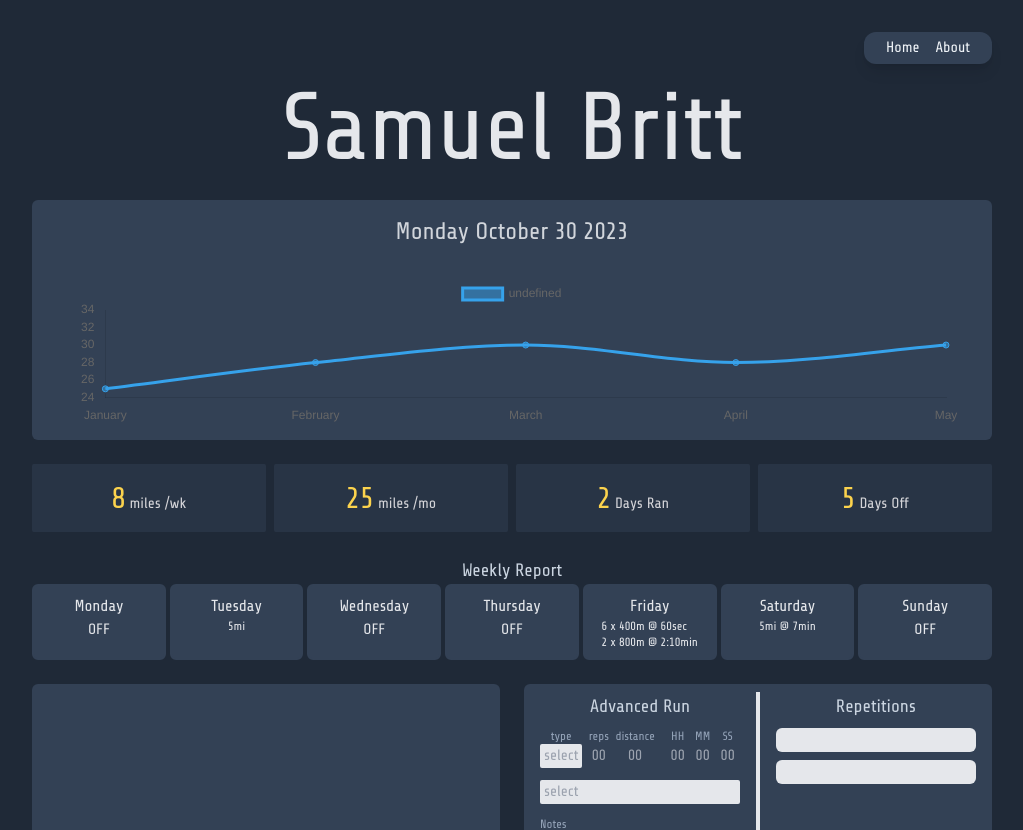
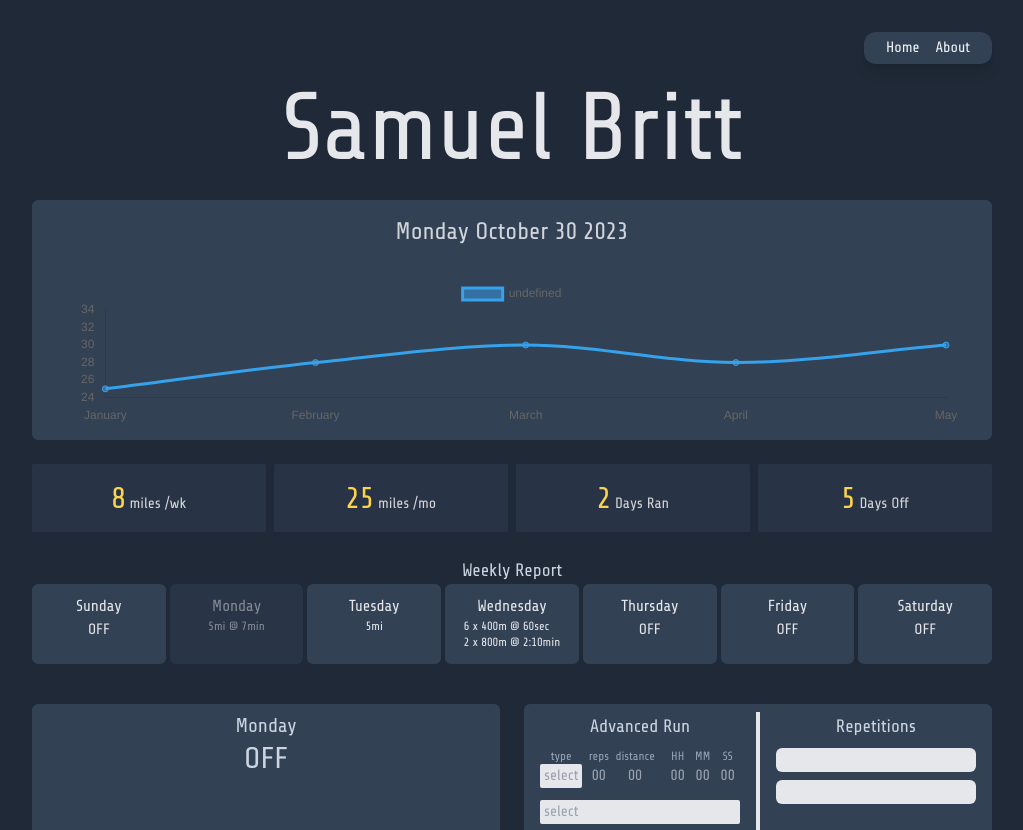
Before and after one commit to SamBritt/workout-tracker, a Vue app: page / in a window 1280 px wide. Shown: the top 830 px of the page, without its empty margins (128-1151 px from the left). Built offline with nearby package versions, Linux system fonts and the light colour scheme.

Commit message:
date helpers, ts fixxes, details section

```diff
--- a/src/components/DailyDetails.vue
+++ b/src/components/DailyDetails.vue
@@ -1,24 +1,44 @@
 <script setup lang="ts">
-const props = defineProps({
-  current: {
-    type: Object
-  }
-})
+import type { Workout } from '@/types/workout'
+
+const props = defineProps<{
+  workout: Workout | { day: string, details?: never}
+}>()
 </script>
 
 <template>
-  <div class="bg-slate-700 py-2 px-4 rounded-md w-1/2">
-    <h2 class="text-xl text-slate-300">{{ current.day }}</h2>
+  <div class="flex flex-col items-center bg-slate-700 py-2 px-4 rounded-md w-1/2">
+    <h2 class="text-xl text-slate-300">{{ workout.day }}</h2>
 
-    <div>
-        <ul>
-            <li v-for="item in current.details">
-            <span>{{item.reps}}</span>
-            <span> x </span>
-            <span>{{item.distance}}</span>
-            </li>
-        </ul>
+    <div class="text-slate-300" v-if="workout.details">
+      <h4 class="text-md">Details</h4>
+      <ul class="flex flex-col gap-1">
+        <li
+          v-for="item in workout.details"
+          class="leading-4">
+          <div>
+            <span>{{ item.reps }}</span>
+            <span
+              v-if="item.reps"
+              class="text-xs text-slate-400">
+              &nbsp;x&nbsp;
+            </span>
+            <span>{{ item.distance }}{{ item.length }}</span>
+            <span class="text-xs text-slate-400">&nbsp;@&nbsp;</span>
+            <span>{{ item.pace }}{{ item.paceType }}</span>
+          </div>
+          <div
+            class="text-slate-400"
+            v-if="item.rest">
+            <span class="text-xs">{{ item.rest }}</span>
+            <span class="text-xs">{{ item.restType }} rest</span>
+          </div>
+        </li>
+      </ul>
+    </div>
 
+    <div v-else>
+      <h3 class="text-3xl text-slate-300">OFF</h3>
     </div>
   </div>
 </template>
--- a/src/components/ReportTIle.vue
+++ b/src/components/ReportTIle.vue
@@ -1,25 +1,20 @@
 <script setup lang="ts">
+import type { Workout } from '@/types/workout';
 
-// const emit = defineEmits()
-const props = defineProps({
-  label: {
-    type: String
-  },
-  current: {
-    type: Number
-  },
-  id: Number,
-  workout: Object
-})
+const props = defineProps<{
+  workout: Workout,
+  id: number,
+  current: boolean
+}>()
 </script>
 
 <template>
   <div
     @click="$emit('select', workout)"
     :class="[
-      'flex flex-col items-center border-2 border-slate-700 bg-slate-700 rounded-md p-2 w-36 min-w-max',
-      { 'opacity-50': id + 1 < current },
-      { 'border-2 border-green-400': current === id + 1 }
+      'flex flex-col items-center border-2 border-slate-700 bg-slate-700 rounded-md p-2 w-36 h-20 min-w-max hover:cursor-pointer',
+      { 'opacity-50': current },
+      { 'border-2 border-green-400': current }
     ]">
     <h2 class="text-center text-base">{{ workout.day }}</h2>
     <ul
--- a/src/components/WeeklyReport.vue
+++ b/src/components/WeeklyReport.vue
@@ -2,7 +2,7 @@
 import { computed, onBeforeMount, reactive, ref } from 'vue'
 import Heading from '@/components/Heading.vue'
 import ReportTile from '@/components/ReportTile.vue'
-import { Workout } from '@/types/workout'
+import type { Workout } from '@/types/workout'
 
 const props = defineProps<{
   workouts: Workout[]
@@ -18,11 +18,11 @@ const current = computed(() => now.value.getDay())
   <div class="text-gray-200">
     <Heading>Weekly Report</Heading>
 
-    <div class="flex relative gap-1 overflow-auto scroll">
+    <div class="flex relative gap-1 overflow-auto scroll h-24">
       <ReportTile
         v-for="(item, idx) of days"
         @select="(workout) => $emit('select', workout)"
-        :current="current"
+        :current="days[current] === item"
         :workout="workouts[idx]"
         :id="idx" />
     </div>
--- /dev/null
+++ b/src/stores/UserStore.ts
@@ -0,0 +1,12 @@
+import { defineStore } from 'pinia'
+import { computed, ref, reactive } from 'vue'
+
+export const useUserStore = defineStore('user', () => {
+  const state = reactive({
+    firstName: 'Samuel',
+    lastName: 'Britt',
+    accountType: 'admin'
+  })
+
+  return { state }
+})
--- a/src/stores/WorkoutStore.ts
+++ b/src/stores/WorkoutStore.ts
@@ -1,12 +1,13 @@
 import type { Workout } from '@/types/workout'
 import { defineStore } from 'pinia'
-import { computed, ref } from 'vue'
+import { computed, ref, type Ref } from 'vue'
+import { areDatesEqual } from '@/utility/dates'
 
 export const useWorkoutStore = defineStore('workout', () => {
   const workouts = ref([
     {
       id: 1,
-      date: 'Jan 25 2024',
+      date: 'Jan 31 2024',
       name: "Fast 4's",
       type: 'speed',
       details: [
@@ -34,7 +35,7 @@ export const useWorkoutStore = defineStore('workout', () => {
     },
     {
       id: 2,
-      date: 'Jan 26 2024',
+      date: 'Jan 29 2024',
       name: undefined,
       type: 'run',
       details: [
@@ -52,7 +53,7 @@ export const useWorkoutStore = defineStore('workout', () => {
     },
     {
       id: 3,
-      date: 'Jan 22 2024',
+      date: 'Jan 30 2024',
       name: undefined,
       type: 'run',
       details: [
@@ -70,12 +71,19 @@ export const useWorkoutStore = defineStore('workout', () => {
     },
   ])
 
-  const currentWorkout = ref({})
-  const days = ref(['Monday', 'Tuesday', 'Wednesday', 'Thursday', 'Friday', 'Saturday', 'Sunday'])
+  const days = ref(['Sunday', 'Monday', 'Tuesday', 'Wednesday', 'Thursday', 'Friday', 'Saturday'])
 
+  /**
+   * schedule for the current week
+   */
   const weeklyWorkouts = computed(() => {
+    const workoutsAfterToday = workouts.value.filter(wo => {
+      const now = new Date()
+      now.setHours(0, 0, 0, 0);
+      return new Date(wo.date) >= now
+    })
     return days.value.map((day, idx) => {
-      const workoutEntry = workouts.value.find((item) => {
+      const workoutEntry = workoutsAfterToday.find((item) => {
         const workoutDay = new Date(item.date).getDay()
         return days.value[workoutDay] === day
       })
@@ -87,9 +95,21 @@ export const useWorkoutStore = defineStore('workout', () => {
     })
   })
 
+  const getCurrentWorkout = () => {
+    const current =  weeklyWorkouts.value.find(item => {
+      return areDatesEqual(new Date(), item.date)
+    })
+
+    return current ? current : { day: days.value[new Date().getDay()]}
+  }
+
+  const currentWorkout: Ref<Workout | { day: string }> = ref(getCurrentWorkout())
+
   function setCurrentWorkout(workout: Workout) {
     currentWorkout.value = workout
   }
 
+
+
   return { workouts, currentWorkout, weeklyWorkouts, setCurrentWorkout }
 })
--- /dev/null
+++ b/src/utility/dates.ts
@@ -0,0 +1,18 @@
+type TDate = Date | string
+
+export const shortDate = (date: TDate) => {
+  return new Date(date).toLocaleDateString('en-US', {
+    month: 'short',
+    day: 'numeric',
+    year: 'numeric'
+  })
+}
+
+export const afterToday = (date: TDate) => {
+  const today = shortDate(new Date())
+  return date >= today
+}
+
+export const areDatesEqual = (first: TDate, second: TDate) => {
+    return shortDate(first) === shortDate(second)
+}
--- a/src/views/HomeView.vue
+++ b/src/views/HomeView.vue
@@ -12,11 +12,14 @@ import { useWorkoutStore } from '@/stores/WorkoutStore'
 import 'chart.js/auto'
 import { storeToRefs } from 'pinia'
 import type { Workout } from '@/types/workout'
+import { useUserStore } from '@/stores/UserStore'
 // ChartJS.register(Title, Tooltip, Legend, BarElement, CategoryScale, LinearScale)
 
 const currentDate = ref(new Date())
 
 const store = useWorkoutStore()
+const userStore = useUserStore()
+const { state } = storeToRefs(userStore)
 const { workouts, weeklyWorkouts, currentWorkout } = storeToRefs(store)
 
 const year = computed(() => currentDate.value.getFullYear())
@@ -115,7 +118,7 @@ const selectWorkout = (workout: Workout) => {
 
     <div class="flex flex-col sm:flex-row gap-6">
       <!-- <QuickRun @save="addRun" /> -->
-      <DailyDetails :current="currentWorkout"/>
+      <DailyDetails :workout="currentWorkout"/>
       <AdvancedRun />
     </div>
 
--- a/tsconfig.json
+++ b/tsconfig.json
@@ -9,7 +9,9 @@
     }
   },
   "include": [
-    "src/**"
+    "src/**/*.ts",
+  "src/**/*.d.ts",
+  "src/utility/**/*.ts"
   ],
   "references": [
     {
```
